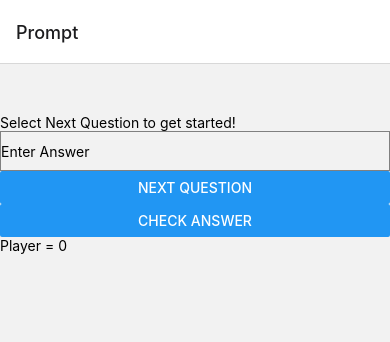
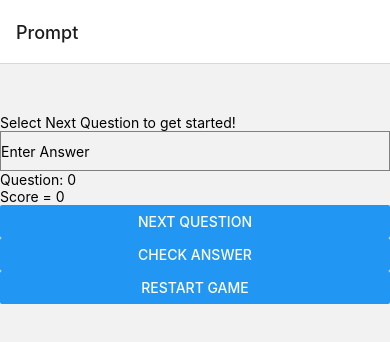
Before and after one commit to Claykunz/Project-3-, a React Native app in the folder Trivia/: screen /Prompt in a window 390 px wide. Shown: the top 342 px of the page. Built offline with nearby package versions, Linux system fonts and the light colour scheme.

Commit message:
I added a counter so that it only does 5 questions and a restart button to try it again

```diff
--- a/Trivia/Prompt.js
+++ b/Trivia/Prompt.js
@@ -10,10 +10,12 @@ const Prompt = ({ navigation, route }) => {
   const [userAnswer, setUserAnswer] = useState("Placeholder");
   const [grade, setGrade] = useState("");
   const [playerScore, setPlayerScore] = useState(0);
+  const [qindex, setIndex] = useState(0);
 
 
 
   function getQuestionsFromApi() {
+  if (qindex < 5) {
        const url = 'https://api.api-ninjas.com/v1/trivia?category=sportsleisure';
     const apiKey = 'f0hvSCnb7VcjgH8efDwsqw==2jwusEVUpf8gwoix';
   fetch(url, {
@@ -26,14 +28,24 @@ const Prompt = ({ navigation, route }) => {
     .then((json) => {
       /* view the JSON that's returned in the server log */
       console.log(json);
+      console.log(qindex);
       setQuestion(json[0].question);
       setAnswer(json[0].answer);
+      if (setIndex == 5){
+
+      }
 
     })
     .catch((error) => {
        console.error(error);
     });
+  }
+  else {
+    console.log("End of quiz");
+    setQuestion("End of quiz, Hit Restart to try Again ");
 
+
+  }
 
   };
 
@@ -41,8 +53,11 @@ const Prompt = ({ navigation, route }) => {
     if (answer.toLowerCase() === userAnswer.toLowerCase()) {
       setGrade("Correct!");
       incrementPlayerScore();
+
+
     } else {
       setGrade("Incorrect...");
+
     }
   }
 
@@ -53,6 +68,17 @@ const Prompt = ({ navigation, route }) => {
 
 function incrementPlayerScore() {
   setPlayerScore(playerScore + 1);
+}
+function handleNextQuestion() {
+  setIndex(qindex + 1);
+}
+
+function Restart() {
+  setIndex(0);
+  setPlayerScore(0);
+  resetGrade();
+
+
 }
 
 
@@ -71,10 +97,14 @@ function incrementPlayerScore() {
             }}
 
           />
-        <Button title="Next Question" onPress = {() => navigation.navigate('Prompt', getQuestionsFromApi(),resetGrade())} />
+        <Text>Question: {qindex}</Text>
+        <Text>{`Score = ${playerScore}`}</Text>
+        <Button title="Next Question" onPress = {() => navigation.navigate('Prompt', getQuestionsFromApi(),resetGrade(), handleNextQuestion())} />
         <Button title="Check Answer" onPress = {() => navigation.navigate('Prompt', isCorrectAnswer())} />
+        <Button title="Restart Game" onPress = {() => navigation.navigate('Prompt', Restart())} />
+
         <Text>{grade}</Text>
-        <Text>{`Player = ${playerScore}`}</Text>
+
     </View>
   );
 }
--- a/Trivia/app.json
+++ b/Trivia/app.json
@@ -27,9 +27,7 @@
       "favicon": "./assets/favicon.png"
     },
     "extra": {
-      "eas": {
-        "projectId": "7db2f17a-f7c1-49ce-9aae-545a826f8e33"
-      }
+
     }
   }
 }
```
